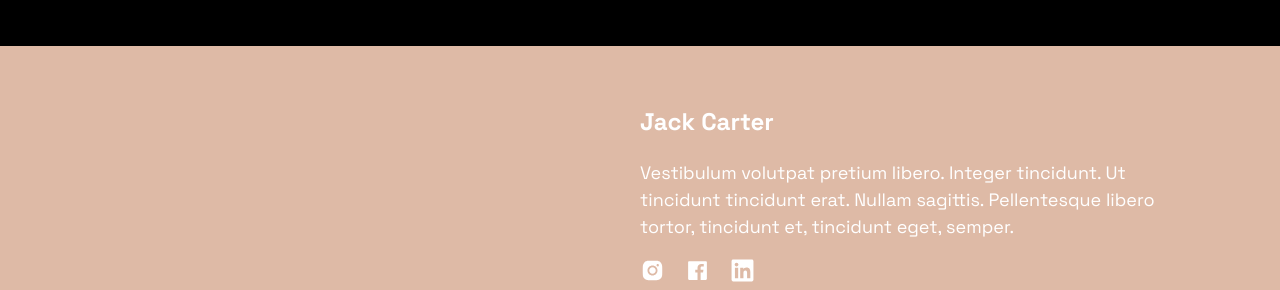
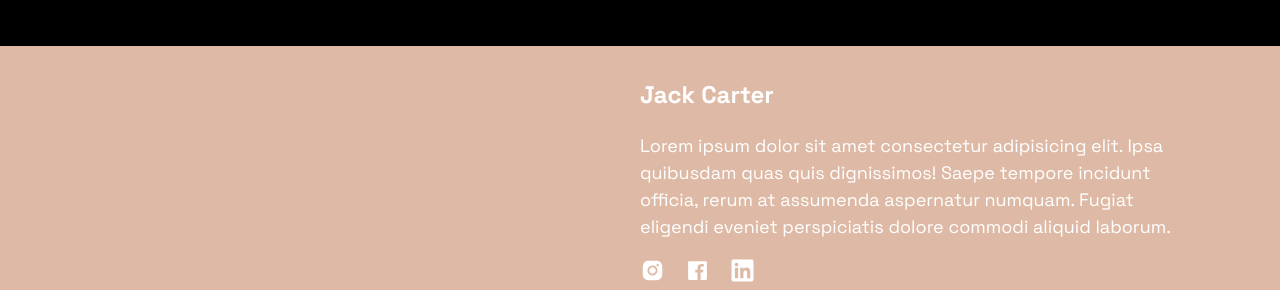
Before and after one commit to webtesting22/you-inspire, a React (Vite) app: page / in a window 1280 px wide. Shown: the part 1680-1970 px from the top of the page. Built offline with nearby package versions, Linux system fonts and the light colour scheme.

Commit message:
animation make old time faster

```diff
--- a/src/Components/AnimatedFounder/AnimatedFounder.jsx
+++ b/src/Components/AnimatedFounder/AnimatedFounder.jsx
@@ -25,7 +25,7 @@ const AnimatedFounder = () => {
                                 <h2>
                                     Jack Carter
                                 </h2>
-                                <p>Vestibulum volutpat pretium libero. Integer tincidunt. Ut tincidunt tincidunt erat. Nullam sagittis. Pellentesque libero tortor, tincidunt et, tincidunt eget, semper.</p>
+                                <p>Lorem ipsum dolor sit amet consectetur adipisicing elit. Ipsa quibusdam quas quis dignissimos! Saepe tempore incidunt officia, rerum at assumenda aspernatur numquam. Fugiat eligendi eveniet perspiciatis dolore commodi aliquid laborum.</p>
                                 <div className="Socialicons">
                                     <ul style={{ display: "flex", gap: "20px", listStyle: "none", padding: "0px" }}>
                                         <li><AiFillInstagram /></li>
--- a/src/Components/PodcastProjects/PodcastWorks.jsx
+++ b/src/Components/PodcastProjects/PodcastWorks.jsx
@@ -40,7 +40,7 @@ const PodcastWorks = () => {
                     <div className="fade-in">
                         {filteredPodcasts.map((item, index) => (
                             <div data-aos="fade-left"
-                            data-aos-duration="2000" data-aos-delay="600">
+                            data-aos-duration="1000" data-aos-delay="300">
                             <Row key={index} >
                                 <Col lg={12}>
                                     <div>
```
